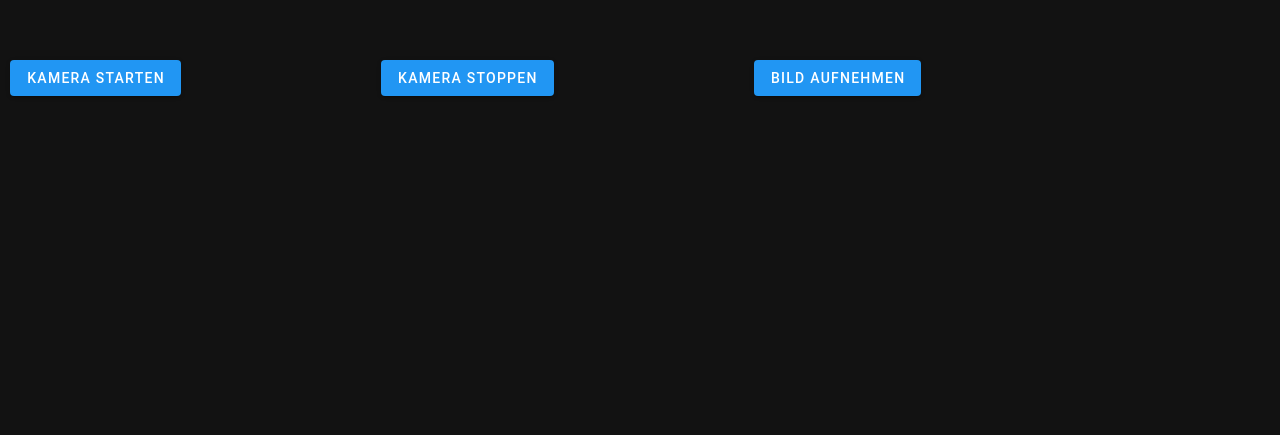
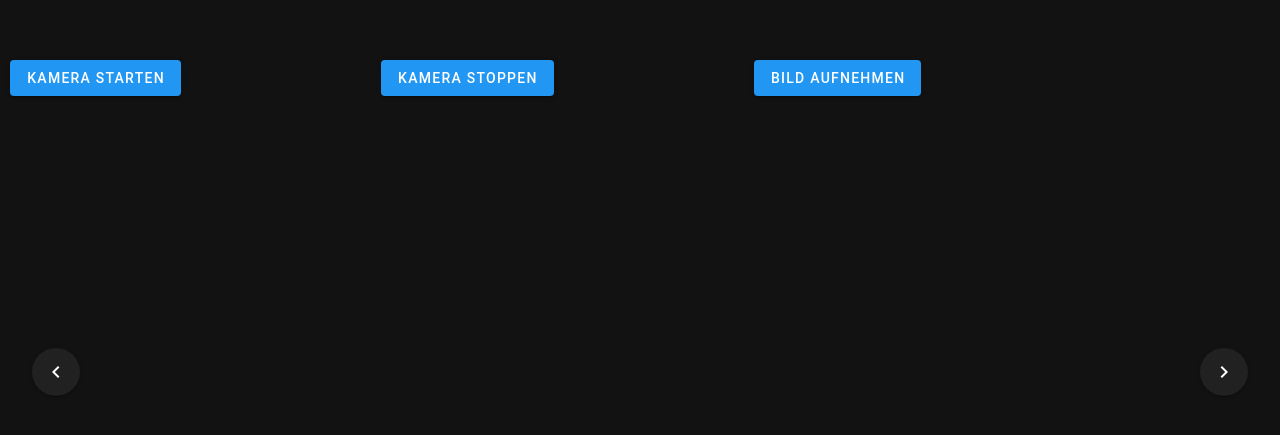
Before and after one commit to flo2274/cc-projekt-1, a Vue app in the folder cc-project-1/: page / in a window 1280 px wide. Shown: the part 753-1188 px from the top of the page. Before the commit the page ends 859 px from the top, so only its background shows below. Built offline with nearby package versions, Linux system fonts and the light colour scheme.

Commit message:
Add component SlidingGallery and update Stream
- Add SlidingGallery component
- In Stream.vue emit event to parent component when image is clicked
- In App.vue add SlidingGallery component and handle event from Stream.vue
- Forward event from App.vue to SlidingGallery.vue

```diff
--- a/cc-project-1/src/App.vue
+++ b/cc-project-1/src/App.vue
@@ -2,22 +2,28 @@
   <v-app>
     <Navbar />
     <v-main>
-      <Stream />
+      <Stream @imageCaptured="onImageCaptured" />
+      <SlidingGallery :images="capturedImages" />
     </v-main>
   </v-app>
 </template>
 
 <script>
-import HelloWorld from "./components/HelloWorld.vue";
-import Navbar from "./components/Navbar.vue";
-import Stream from "./components/Stream.vue";
+import SlidingGallery from "./components/SlidingGallery.vue";
 
 export default {
-  name: "App",
   components: {
-    HelloWorld,
-    Navbar,
-    Stream,
+    SlidingGallery,
+  },
+  data() {
+    return {
+      capturedImages: [],
+    };
+  },
+  methods: {
+    onImageCaptured(imageDataURL) {
+      this.capturedImages.push(imageDataURL); // Aufgenommenes Bild zur Liste der aufgenommenen Bilder hinzufügen
+    },
   },
 };
 </script>
--- /dev/null
+++ b/cc-project-1/src/components/SlidingGallery.vue
@@ -0,0 +1,38 @@
+<template>
+  <v-container fluid>
+    <v-carousel
+      v-model="currentIndex"
+      hide-delimiters
+      hide-controls
+      style="max-height: 500px; overflow: hidden"
+    >
+      <v-carousel-item v-for="(imageDataURL, index) in images" :key="index">
+        <img
+          :src="imageDataURL"
+          alt="Aufgenommenes Bild"
+          style="width: 100%; height: 100%"
+        />
+      </v-carousel-item>
+    </v-carousel>
+  </v-container>
+</template>
+
+<script>
+export default {
+  props: {
+    images: {
+      type: Array,
+      default: () => [],
+    },
+  },
+  data() {
+    return {
+      currentIndex: 0,
+    };
+  },
+};
+</script>
+
+<style>
+/* Stildefinitionen hier hinzufügen, wenn benötigt */
+</style>
--- a/cc-project-1/src/components/Stream.vue
+++ b/cc-project-1/src/components/Stream.vue
@@ -16,6 +16,7 @@
 
 <script>
 export default {
+  emits: ["imageCaptured"], // Deklariere das imageCaptured-Ereignis
   methods: {
     async startCamera() {
       try {
@@ -44,7 +45,8 @@ export default {
       // Hier kannst du mit dem aufgenommenen Bild auf dem Canvas weiterarbeiten
       // Zum Beispiel kannst du das Bild in ein Daten-URL umwandeln und speichern oder anzeigen
       const imageDataURL = canvas.toDataURL("image/png");
-      console.log("Aufgenommenes Bild:", imageDataURL);
+      this.$emit("imageCaptured", imageDataURL);
+      console.log("Bild aufgenommen:", imageDataURL);
     },
   },
 };
```
